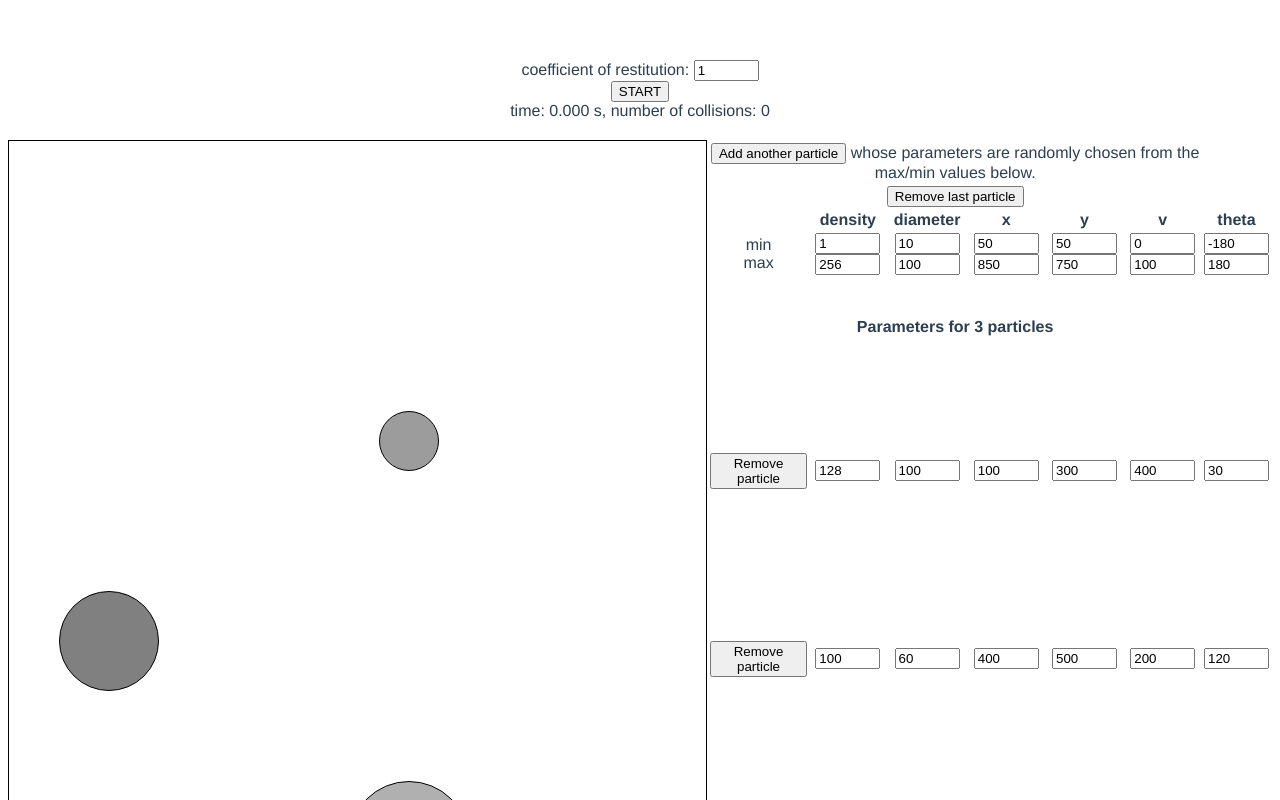
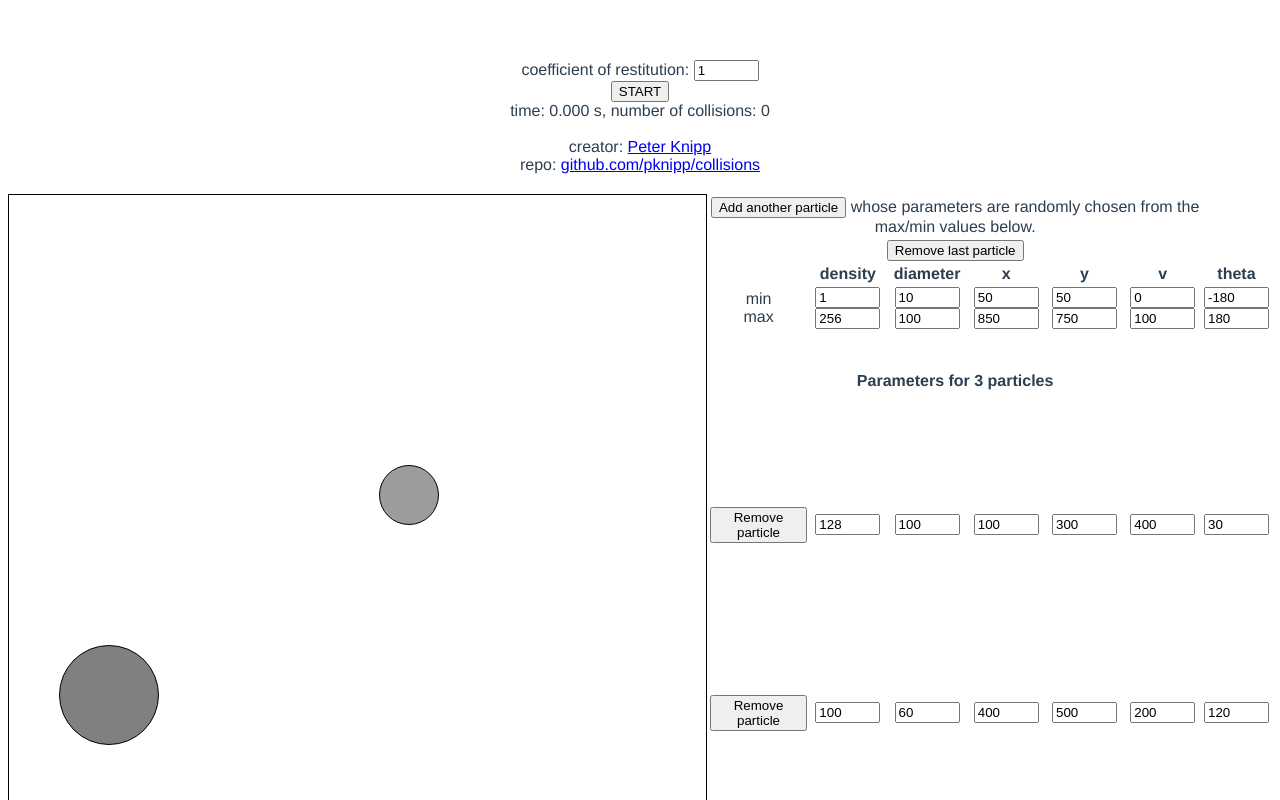
Before and after one commit to pknipp/collisions, a Vue app: page / in a window 1280 px wide. Shown: the top 800 px of the page. Built offline with nearby package versions, Linux system fonts and the light colour scheme.

Commit message:
Make portfolio and repo links consistent w/those of other apps.

```diff
--- a/src/App.vue
+++ b/src/App.vue
@@ -13,6 +13,20 @@
       {{running ? "PAUSE" : "START"}}
     </button>
     <div>time: {{time.toFixed(3)}} s, number of collisions: {{numCollision}}</div>
+    <br/>creator: <a
+      href="https://pknipp.github.io/"
+      target="_blank"
+      rel="noreferrer"
+    >
+      Peter Knipp
+    </a>
+    <br/>repo: <a
+      href="https://github.com/pknipp/collisions"
+      target="_blank"
+      rel="noreferrer"
+    >
+      github.com/pknipp/collisions
+    </a>
     <div v-bind:style="{
       width: '100px',
       height: '20px',
```
